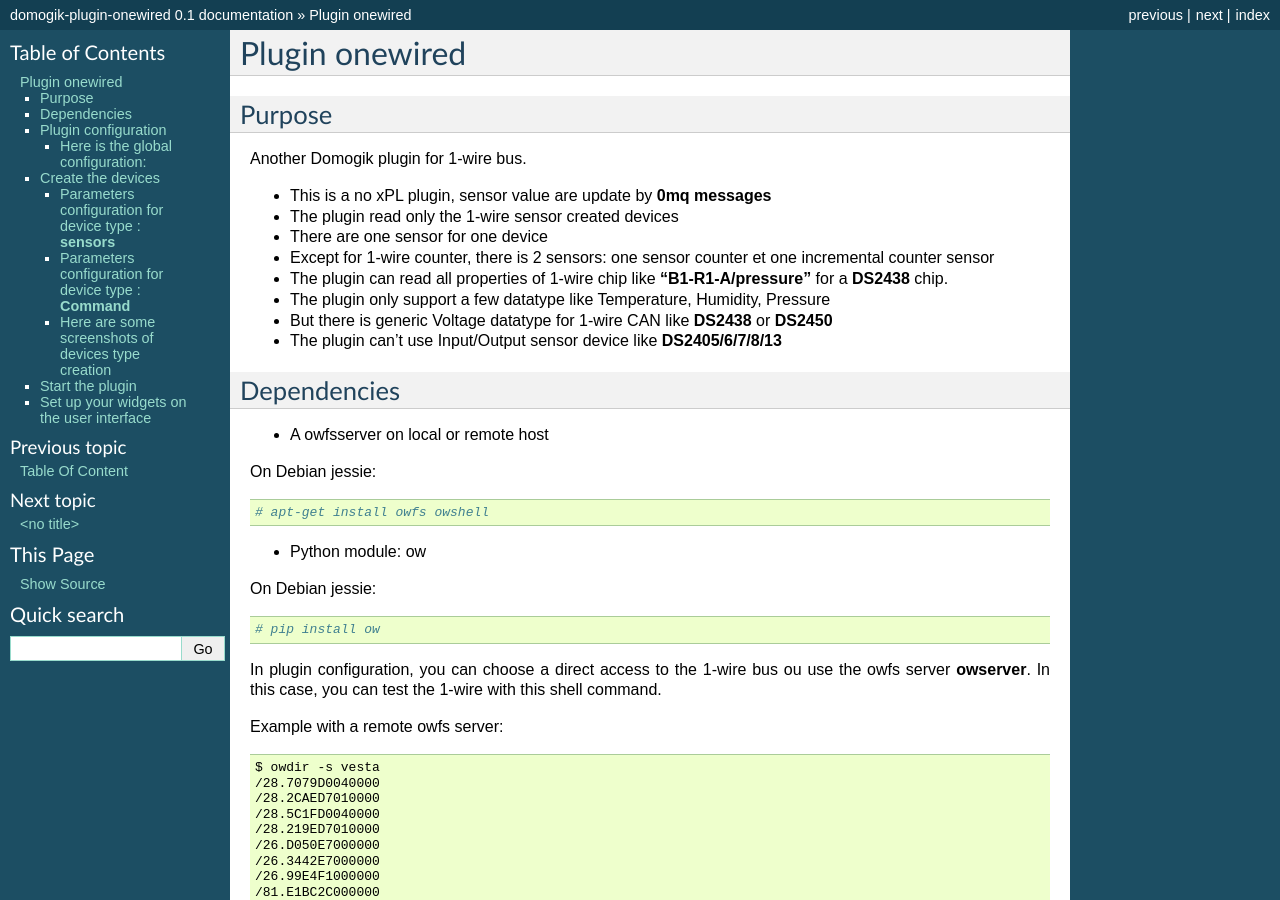
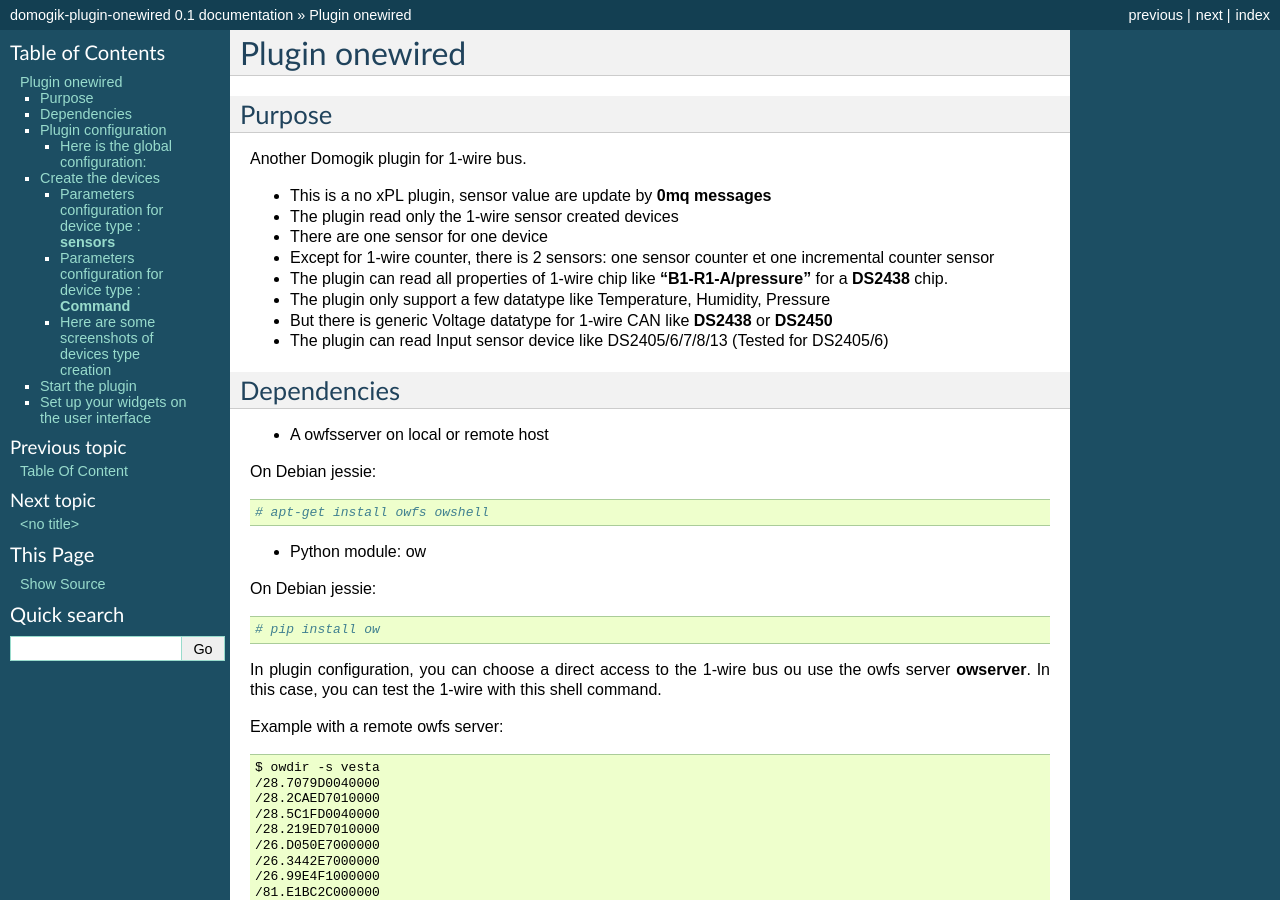
Before and after one commit to vdomos/domogik-plugin-onewired, a Sphinx documentation site: the page built from docs/onewired.txt, in a window 1280 px wide and 900 px high. Built offline with Sphinx 7.4.7, drawn with Linux system fonts in a browser that asks for light colours.

Commit message:
Update documentation

```diff
--- a/docs/onewired.txt
+++ b/docs/onewired.txt
@@ -16,7 +16,7 @@
 * The plugin can read all properties of 1-wire chip like **"B1-R1-A/pressure"** for a **DS2438** chip.
 * The plugin only support a few datatype like Temperature, Humidity, Pressure
 * But there is generic Voltage datatype for 1-wire CAN like **DS2438** or **DS2450**
-* The plugin can't use Input/Output sensor device like **DS2405/6/7/8/13**
+* The plugin can read Input sensor device like DS2405/6/7/8/13 (Tested for DS2405/6)
 
 
 
```
